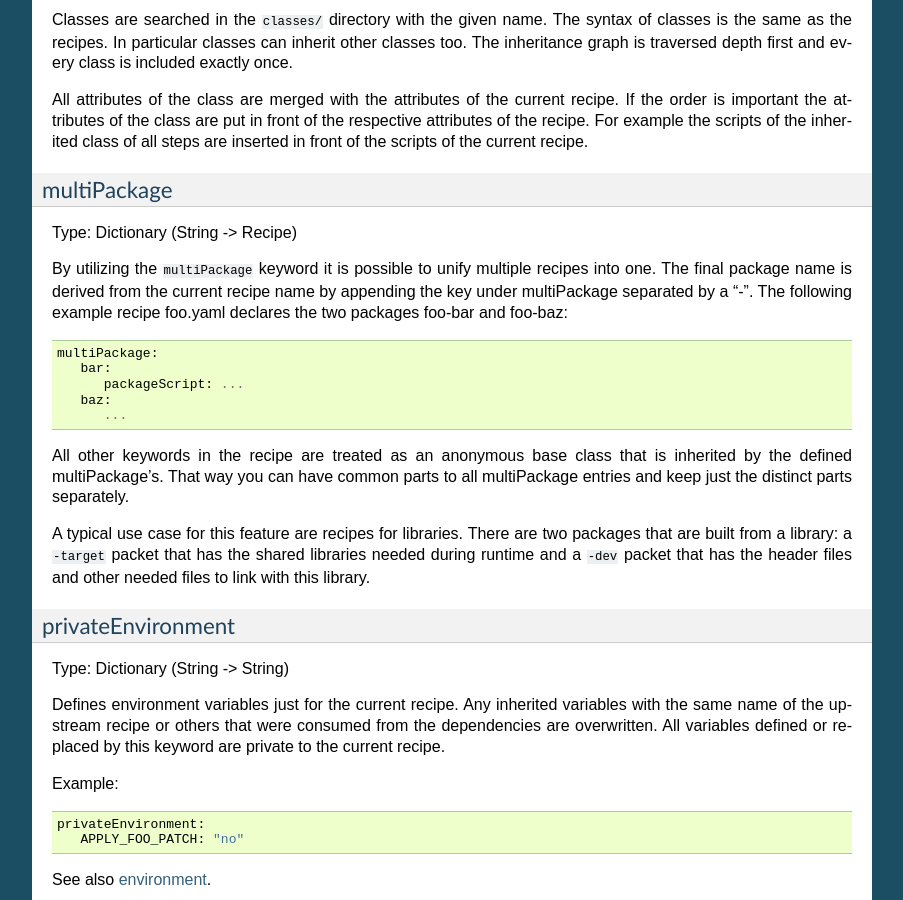
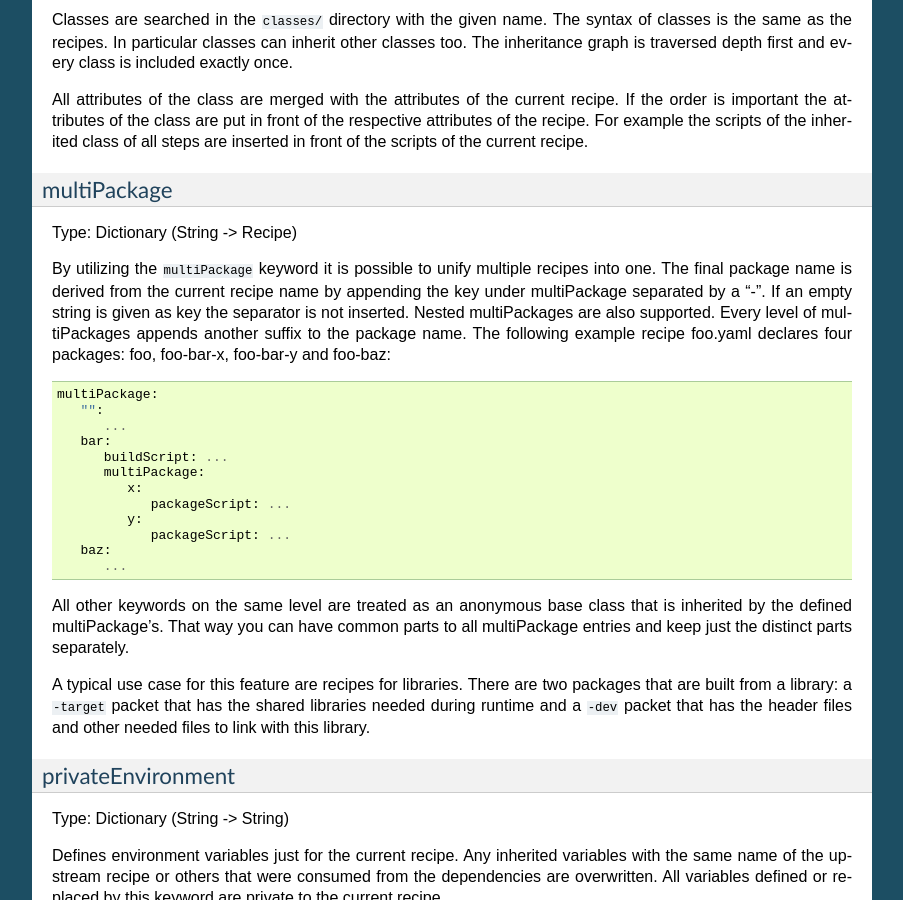
Before and after one commit to BobBuildTool/bob, a Sphinx documentation site: the page built from doc/manual/configuration.rst, in a window 1280 px wide and 900 px high, scrolled down 11681 px. Shown: the whole window, without its empty margins (198-1101 px from the left). Built offline with Sphinx 7.4.7, drawn with Linux system fonts in a browser that asks for light colours; formulas are drawn with MathJax 3; the version number could not be read and is left out.

Commit message:
doc: update multiPackage description

```diff
--- a/doc/manual/configuration.rst
+++ b/doc/manual/configuration.rst
@@ -756,16 +756,26 @@ Type: Dictionary (String -> Recipe)
 
 By utilizing the ``multiPackage`` keyword it is possible to unify multiple
 recipes into one. The final package name is derived from the current recipe
-name by appending the key under multiPackage separated by a "-". The following
-example recipe foo.yaml declares the two packages foo-bar and foo-baz::
+name by appending the key under multiPackage separated by a "-".  If an empty
+string is given as key the separator is not inserted. Nested multiPackages are
+also supported. Every level of multiPackages appends another suffix to the
+package name. The following example recipe foo.yaml declares four packages:
+foo, foo-bar-x, foo-bar-y and foo-baz::
 
    multiPackage:
+      "":
+         ...
       bar:
-         packageScript: ...
+         buildScript: ...
+         multiPackage:
+            x:
+               packageScript: ...
+            y:
+               packageScript: ...
       baz:
          ...
 
-All other keywords in the recipe are treated as an anonymous base class that
+All other keywords on the same level are treated as an anonymous base class that
 is inherited by the defined multiPackage's. That way you can have common parts
 to all multiPackage entries and keep just the distinct parts separately.
 
```
